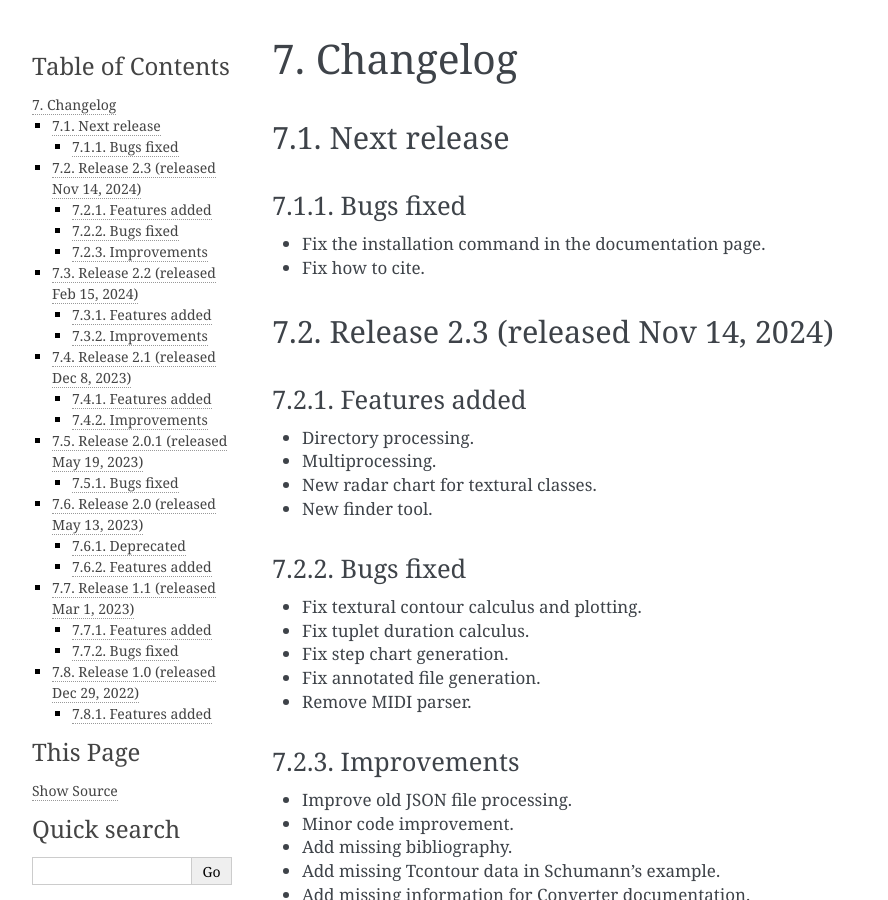
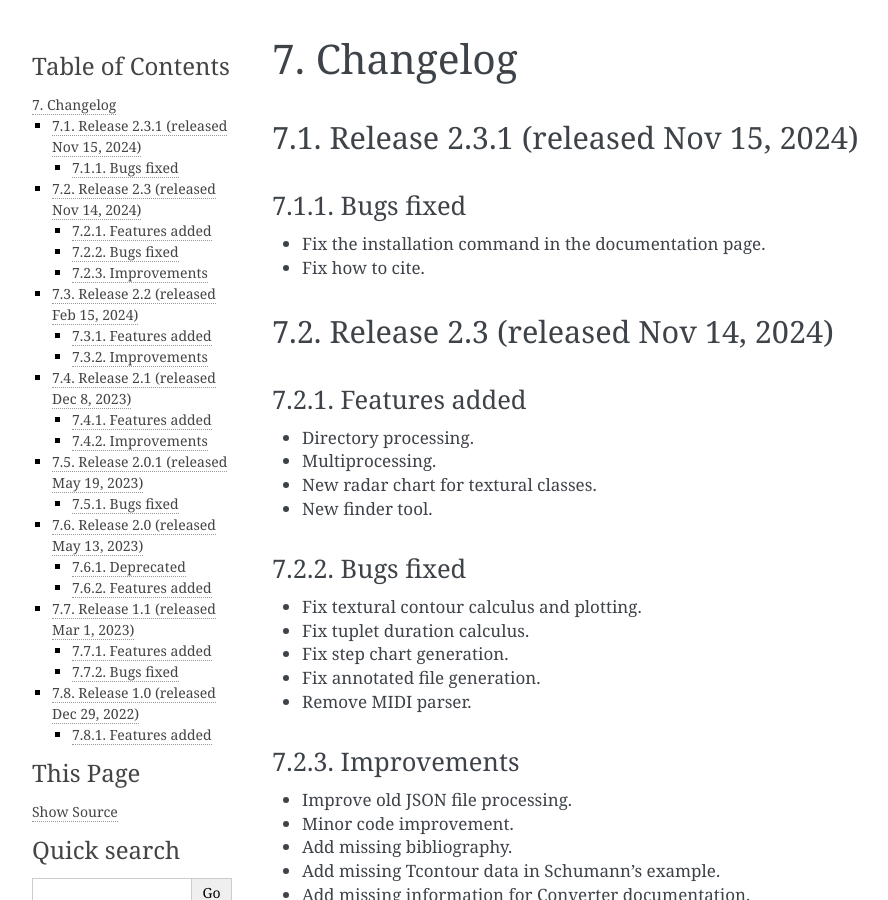
Before and after one commit to msampaio/rpScripts, a Sphinx documentation site: the page built from docs/source/changelog.rst, in a window 1280 px wide and 900 px high. Shown: the whole window, without its empty margins (148-1036 px from the left). Built offline with Sphinx 7.4.7, drawn with Linux system fonts in a browser that asks for light colours.

Commit message:
Update stable version to 2.3.1

```diff
--- a/bibtex.bib
+++ b/bibtex.bib
@@ -1,6 +1,6 @@
 @Misc{             sampaio2024-rpscripts,
     author       = {Sampaio, Marcos da Silva},
     year         = {2024},
-    title        = {{RP Scripts}: {Rhythmic} {Partitioning} {Scripts}, Release 2.3},
-    howpublished = "Available at \url{https://github.com/msampaio/rpScripts}. Accessed on Nov 14, 2024"
+    title        = {{RP Scripts}: {Rhythmic} {Partitioning} {Scripts}, Release 2.3.1},
+    howpublished = "Available at \url{https://github.com/msampaio/rpScripts}. Accessed on Nov 15, 2024"
 }
--- a/docs/source/bibliography.rst
+++ b/docs/source/bibliography.rst
@@ -20,7 +20,7 @@
 How to cite
 -----------
 
-Sampaio, Marcos da Silva. RP Scripts: Rhythmic Partitioning Scripts, release 2.3. Available at https://github.com/msampaio/rpScripts. Accessed on Nov 14, 2024, 2024.
+Sampaio, Marcos da Silva. RP Scripts: Rhythmic Partitioning Scripts, release 2.3.1. Available at https://github.com/msampaio/rpScripts. Accessed on Nov 15, 2024, 2024.
 
 .. include:: ../../bibtex.bib
     :literal:
--- a/docs/source/changelog.rst
+++ b/docs/source/changelog.rst
@@ -1,8 +1,8 @@
 Changelog
 =========
 
-Next release
-------------
+Release 2.3.1 (released Nov 15, 2024)
+-------------------------------------
 
 Bugs fixed
 ~~~~~~~~~~
--- a/docs/source/conf.py
+++ b/docs/source/conf.py
@@ -14,8 +14,8 @@
 project = 'RP Scripts'
 copyright = '2024, Marcos da Silva Sampaio'
 author = 'Marcos da Silva Sampaio'
-version = '2.3'
-release = '2.3'
+version = '2.3.1'
+release = '2.3.1'
 project_copyright = 'GPLv3'
 
 # -- General configuration ---------------------------------------------------
--- a/pyproject.toml
+++ b/pyproject.toml
@@ -1,6 +1,6 @@
 [tool.poetry]
 name = "rpscripts"
-version = "2.3.1.dev2"
+version = "2.3.1"
 description = "A calculator of the rhythmic partitioning of musical texture"
 authors = ["Marcos Sampaio"]
 license = "MIT"
--- a/rpscripts/_version.py
+++ b/rpscripts/_version.py
@@ -1 +1 @@
-__version__ = '2.3.1.dev2'
+__version__ = '2.3.1'
```
Also changed, not shown: README.md (+1 -1 lines), RELEASE.md (+3 -3 lines).
